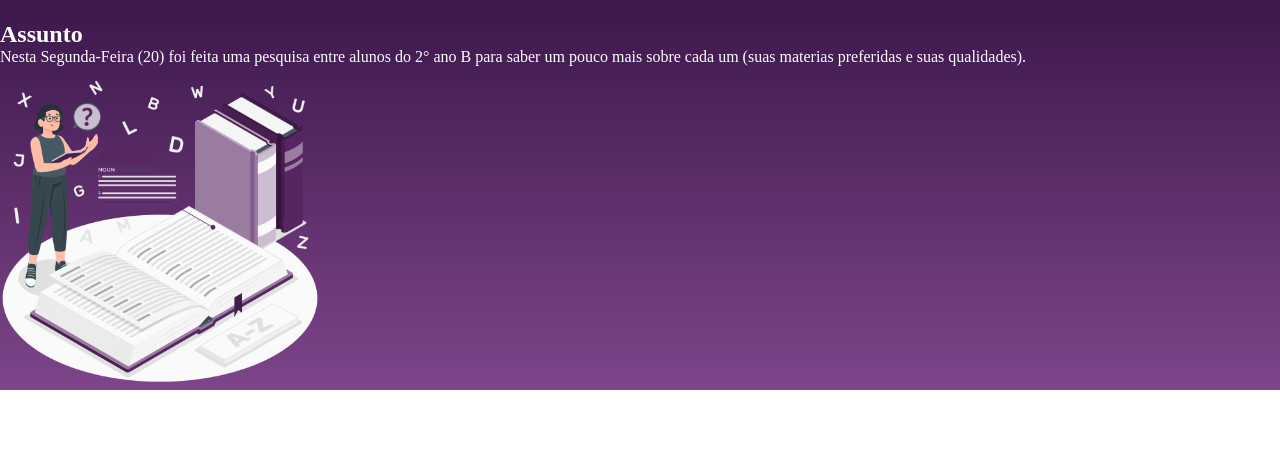
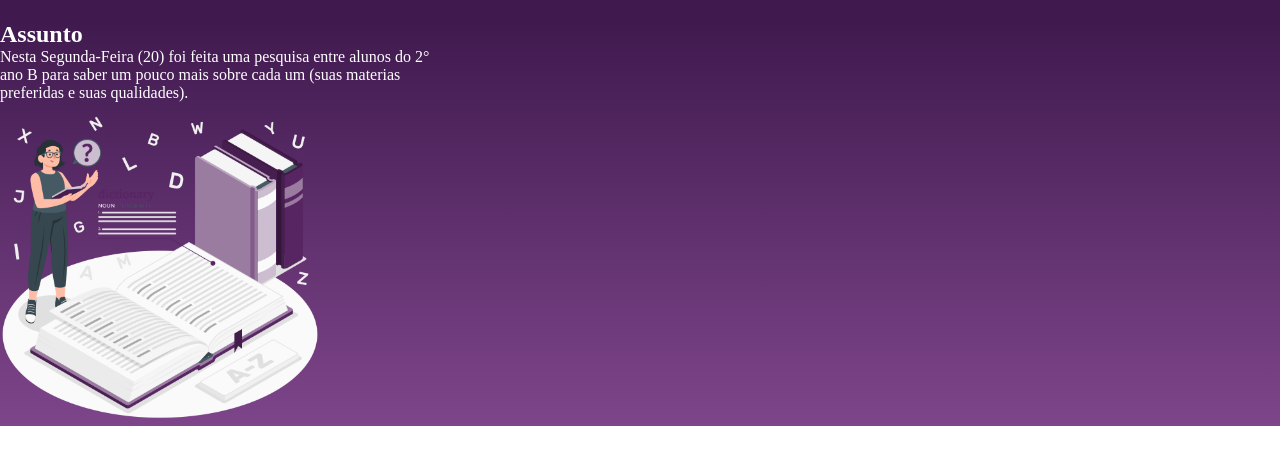
Before and after one commit to AnaLu51/site-turma-do-2B, a plain HTML site: page index.html in a window 1280 px wide. Shown: the part 233-698 px from the top of the page. Drawn offline with Linux system fonts and the light colour scheme.

Commit message:
Add files via upload

```diff
--- a/index.html
+++ b/index.html
@@ -17,10 +17,12 @@
         </ul>
     </header>
     <section class="Estudantes">
-        <h2 class="Estudante-titulo">Assunto</h2>
-        <p class="Estudante-texto-um">Nesta Segunda-Feira (20) foi feita uma pesquisa entre alunos do 2° ano B para saber um pouco mais sobre cada um (suas materias preferidas e suas qualidades).</p>
-        <p class="Estudante-texto-dois"></p>
-        <img class="escola-imagem" src="Dictionary-amico.png" alt="professora ensinando">
+        <ul class="assunto">
+            <h2 class="Estudante-titulo">Assunto</h2>
+            <p class="Estudante-texto-um">Nesta Segunda-Feira (20) foi feita uma pesquisa entre alunos do 2° ano B para saber um pouco mais sobre cada um (suas materias preferidas e suas qualidades).</p>
+            <p class="Estudante-texto-dois"></p>
+            <img class="escola-imagem" src="Dictionary-amico.png" alt="professora ensinando">
+       </ul>
     </section>
 </body>
 </html>
--- a/style.css
+++ b/style.css
@@ -26,8 +26,13 @@ font-size: 24px;
     width: 25%;
 }
 
-.Estudantes{
+.assunto{
     background-image: linear-gradient(#401a4f, #7e458a);
     color: white;
+    display: inline-block;
 
 }
+
+.Estudante-texto-um{
+    width: 35%;
+}
```
